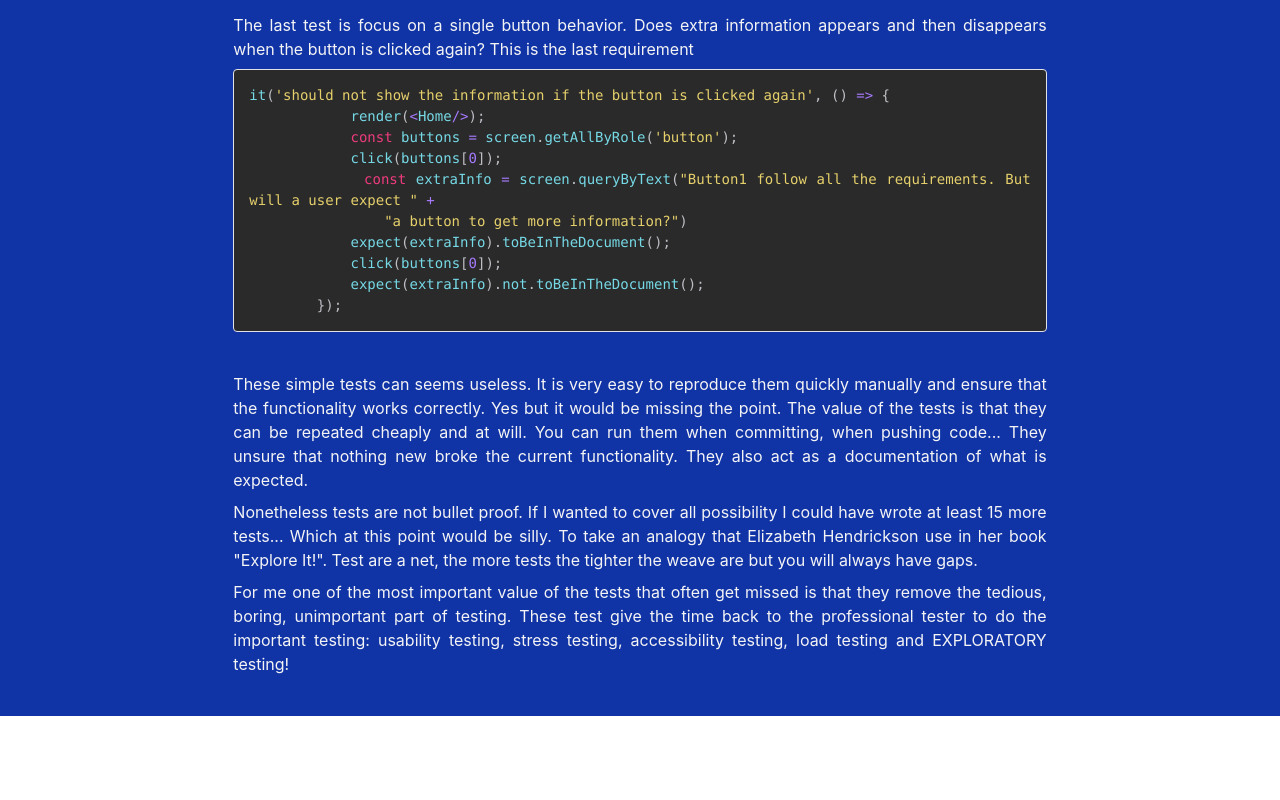
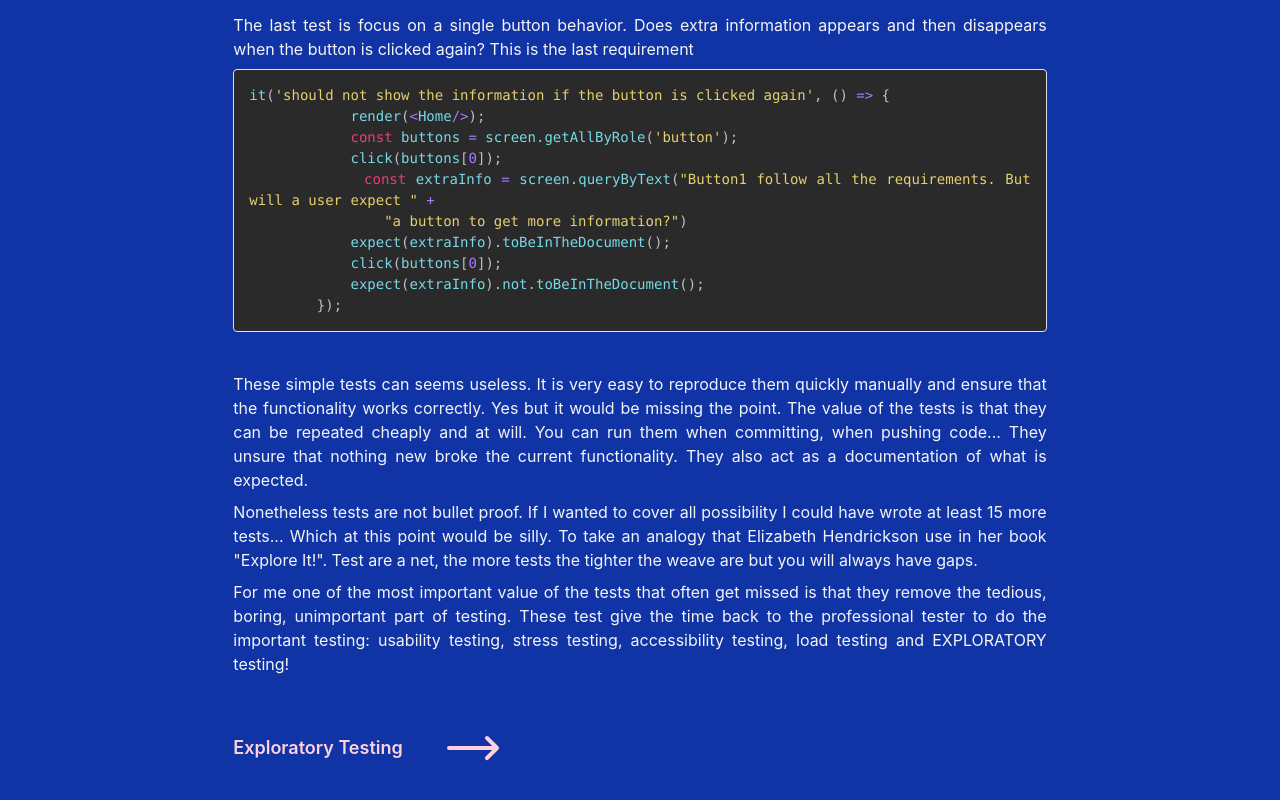
Before and after one commit to willot/Quality, a React (Create React App) app: page / in a window 1280 px wide. Shown: the part 2181-2981 px from the top of the page. Before the commit the page ends 2897 px from the top, so only its background shows below. Built offline with nearby package versions, Linux system fonts and the light colour scheme.

Commit message:
add router and new page

```diff
--- a/package.json
+++ b/package.json
@@ -3,6 +3,7 @@
   "version": "0.1.0",
   "private": true,
   "dependencies": {
+    "@heroicons/react": "^2.0.4",
     "@testing-library/jest-dom": "^5.14.1",
     "@testing-library/react": "^13.0.0",
     "@testing-library/user-event": "^13.2.1",
@@ -12,6 +13,7 @@
     "@types/react-dom": "^18.0.0",
     "react": "^18.2.0",
     "react-dom": "^18.2.0",
+    "react-router-dom": "^6.3.0",
     "react-scripts": "5.0.1",
     "react-syntax-highlighter": "^15.5.0",
     "typescript": "^4.4.2",
--- a/src/App.tsx
+++ b/src/App.tsx
@@ -1,6 +1,7 @@
 import React from 'react';
 import './App.css';
 import {Home} from "./pages/Home";
+
 
 function App() {
   return (
--- a/src/index.tsx
+++ b/src/index.tsx
@@ -3,13 +3,22 @@ import ReactDOM from 'react-dom/client';
 import './index.css';
 import App from './App';
 import reportWebVitals from './reportWebVitals';
+import {BrowserRouter, Route, Routes} from "react-router-dom";
+import {ExploratoryTesting} from "./pages/ExploratoryTesting";
 
 const root = ReactDOM.createRoot(
   document.getElementById('root') as HTMLElement
 );
+
 root.render(
   <React.StrictMode>
-    <App />
+      <BrowserRouter>
+          <Routes>
+              <Route path="/" element={<App />} />
+              <Route path="exploratoryTesting" element={<ExploratoryTesting />} />
+          </Routes>
+          {/*<App />*/}
+      </BrowserRouter>
   </React.StrictMode>
 );
 
--- /dev/null
+++ b/src/pages/ExploratoryTesting.tsx
@@ -0,0 +1,6 @@
+export const ExploratoryTesting = () =>{
+
+    return(
+        <h1>Exploratory testing </h1>
+    )
+}
--- a/src/pages/Home.tsx
+++ b/src/pages/Home.tsx
@@ -2,8 +2,11 @@ import {useState} from "react";
 import {ExampleButton} from "../components/ExampleButton";
 import {ExampleButtonNotAccessible} from "../components/ExampleButtonNotAccessible";
 
+
 import {Prism as SyntaxHighlighter} from 'react-syntax-highlighter';
 import {xonokai} from "react-syntax-highlighter/dist/cjs/styles/prism";
+import {ArrowLongRightIcon} from "@heroicons/react/24/solid";
+import {Link} from "react-router-dom";
 
 export const Home = () => {
     const [textDetails, setTextDetails] = useState("");
@@ -224,6 +227,10 @@ export const Home = () => {
                     EXPLORATORY testing! </p>
                 </section>
             </section>
+            <Link to="/exploratoryTesting" className="flex flex-row items-center pt-10">
+                <span className="text-pink text-lg font-semibold w-52">Exploratory Testing</span>
+                <ArrowLongRightIcon className="text-pink h-16 w-16"/>
+            </Link>
         </section>
     )
 }
```
Also changed, not shown: 2 other files (tests, documents, lock files or other folders).
